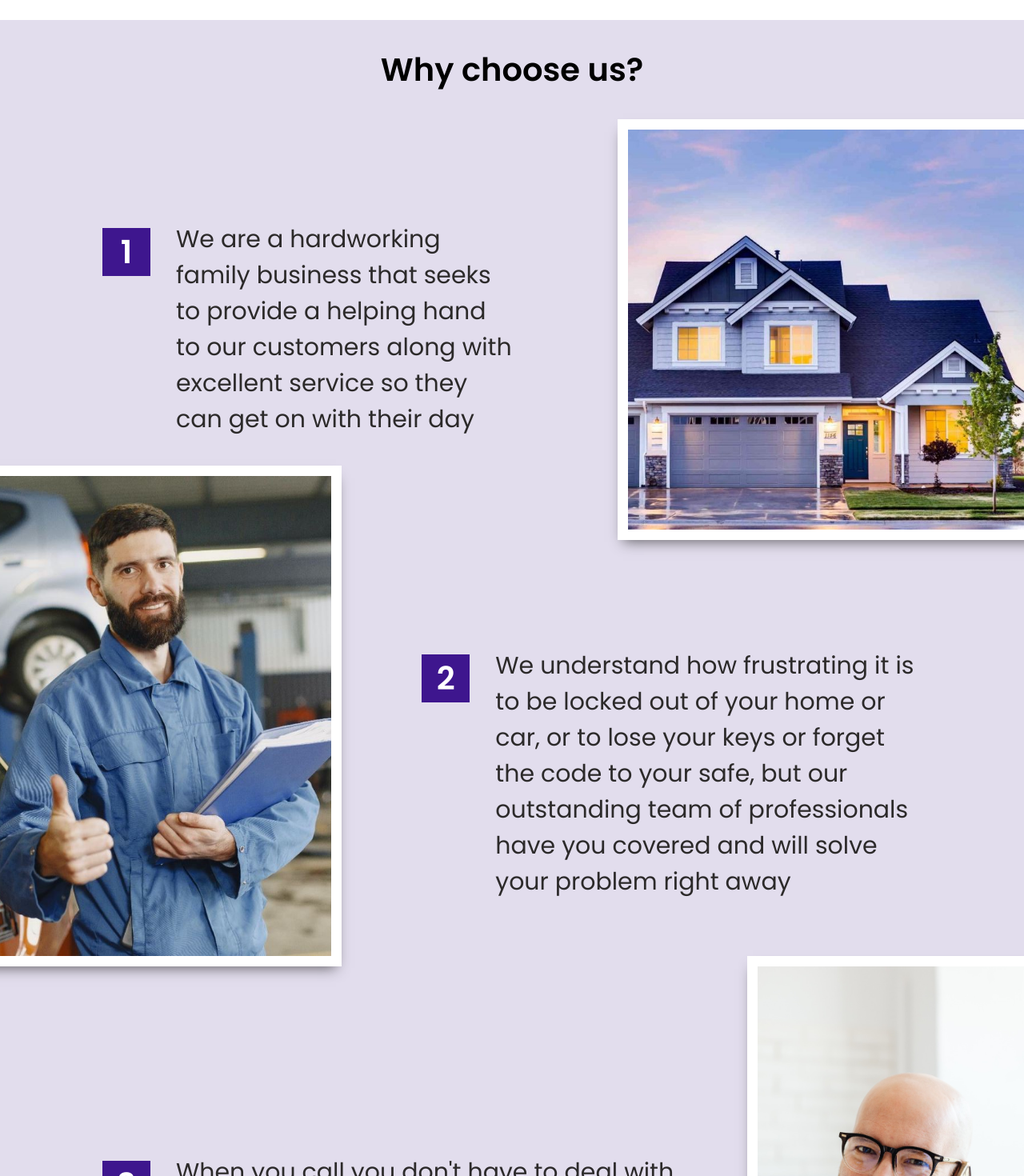
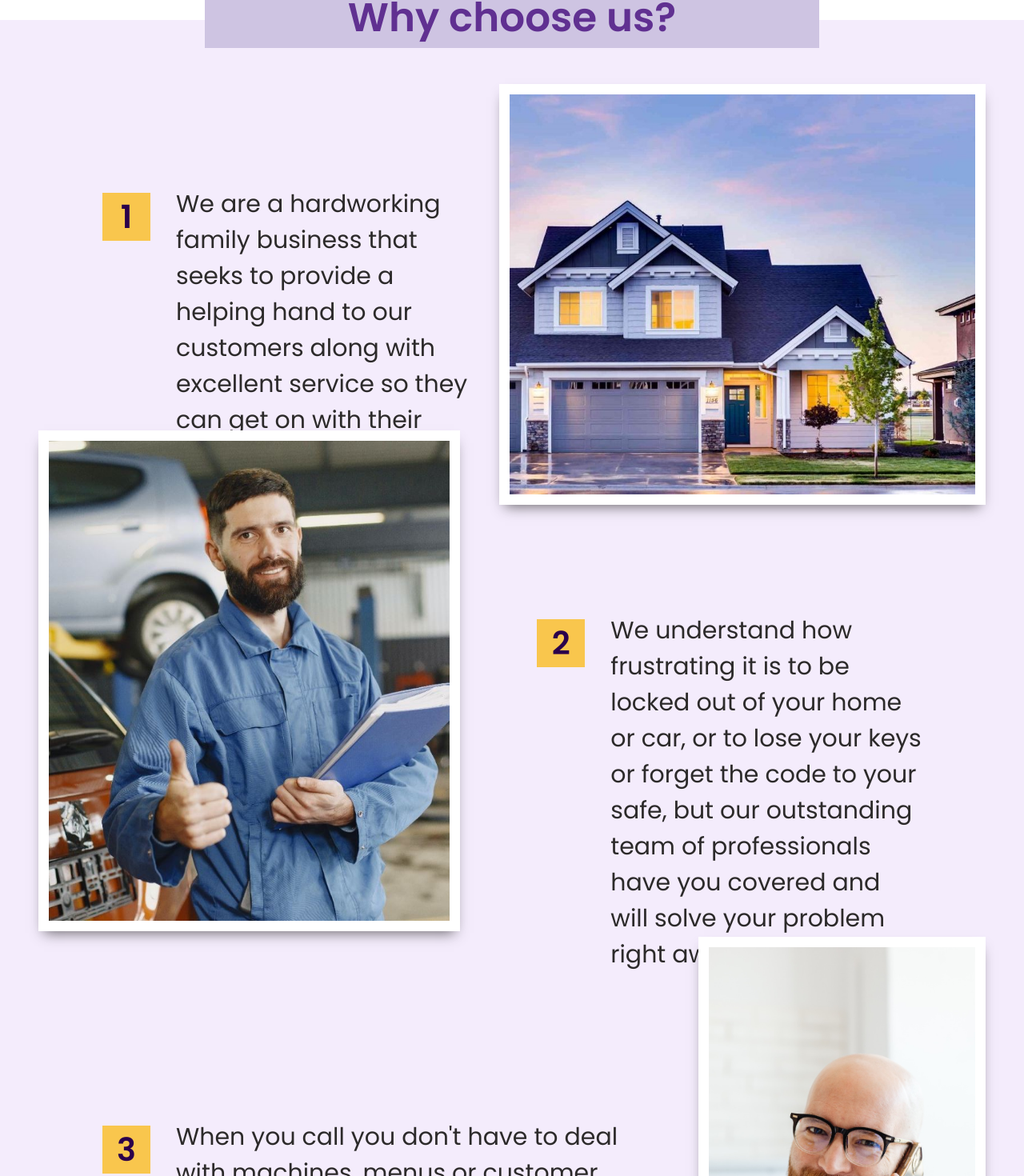
Before and after one commit to CarlosAC-29/Mr.Locksmith, a React (Create React App) app in the folder front-end/: page / in a window 1280 px wide. Shown: the part 1556-3026 px from the top of the page at 80% size. Built offline with nearby package versions, Linux system fonts and the light colour scheme.

Commit message:
whyChooseus

```diff
--- a/front-end/src/components/WhyChooseUs.jsx
+++ b/front-end/src/components/WhyChooseUs.jsx
@@ -5,10 +5,11 @@ import './styles/WhyChooseUs.scss';
 
 const WhyChooseUs = () => {
     return (
-        <div className="all">
+        <div className="container">
             <div className="title">
                 <h1>Why choose us?</h1>
             </div>
+            <div className="all">
             <div className="one">
                 <div className="text">
                     <div className="number">
@@ -57,6 +58,7 @@ const WhyChooseUs = () => {
                 </div>
             </div>
         </div>
+        </div>
     )
 }
 export default WhyChooseUs
--- a/front-end/src/components/styles/WhyChooseUs.scss
+++ b/front-end/src/components/styles/WhyChooseUs.scss
@@ -1,19 +1,34 @@
 @import '../../variables.scss';
 @import '../../media';
 
-.all {
-    background-color: #E2DDED;
-    overflow-x: hidden;
+.container {
+    position: relative;
 
     .title {
+        position: absolute;
+        background-color: #CEC4E2;
         text-align: center;
-        padding: 2rem;
-        font-size: 20px;
+        font-size: 25px;
+        width: 60%;
+        left: 20%;
+        transform: translateY(-40px);
+        z-index: 100;
+        color: #603091;
+
+        @include media('<=phone') {
+            font-size: 15px;
+        }
     }
 
+    .all {
+        background-color: #F4ECFC;
+        position: absolute;
+
         .one {
+            margin-top: 5rem;
             display: flex;
-        @include media('<=phone'){
+
+            @include media('<=phone') {
                 display: inline;
             }
 
@@ -22,58 +37,75 @@
                 margin-right: 2rem;
                 display: flex;
                 color: #2C2A2A;
-            @include media('<=phone'){
-                margin-top: 1rem;
-                align-content: center;
-                justify-content: center;
+
+                @include media('<=phone') {
+                    margin-top: 7rem;
+                    margin-right: 1rem;
+                    margin-bottom: 1rem;
                 }
 
                 .number {
                     margin-left: 8rem;
-                background-color: #3E168E;
+                    background-color: #F9C64D;
                     min-width: 60px;
                     height: 60px;
                     text-align: center;
                     align-content: center;
                     transform: translateY(8px);
-                @include media('<=desktop'){
-                    margin-left: 5rem;
+
+                    h1 {
+                        color: #2C004B;
+                        font-size: 40px;
+                        @include media('<=phone') {
+                            font-size: 28px;
                         }
-                @include media('<=phone'){
-                    margin-left: 1rem;
                     }
 
-                h1 {
-                    color: white;
-                    font-size: 40px;
+                    @include media('<=phone') {
+                        margin-left: 1rem;
+                        min-width: 40px;
+                        height: 40px;
                     }
                 }
 
                 p {
                     font-size: 30px;
                     margin-left: 2rem;
-                @include media('<=desktop'){
-                    font-size: 20px;
+
+                    @include media('<=phone') {
+                        font-size: 19px;
+                        margin-left: 1rem;
                     }
                 }
             }
 
+            .image{
+                @include media('<=phone') {
+                    display: flex;
+                    justify-content: center;
+                    align-content: center;
+                }
+
                 img {
+                    margin-right: 3rem;
                     height: 500px;
                     border: 13px solid white;
                     -webkit-box-shadow: 0px 9px 16px -7px rgba(44, 42, 42, 0.69);
                     -moz-box-shadow: 0px 9px 16px -7px rgba(44, 42, 42, 0.69);
                     box-shadow: 0px 9px 16px -7px rgba(44, 42, 42, 0.69);
-            transform: translateX(100px);
-            @include media('<=desktop'){
-                height: 400px;
+                    @include media('<=phone') {
+                        height: 250px;
+                        margin-right: 0px;
                     }
                 }
             }
 
-    .two{
+        }
+
+        .two {
             display: flex;
-        @include media('<=phone'){
+
+            @include media('<=phone') {
                 display: inline;
             }
 
@@ -81,14 +113,14 @@
                 margin-top: 8rem;
                 display: flex;
                 color: #2C2A2A;
-            @include media('<=phone'){
+                @include media('<=phone') {
                     margin-top: 1rem;
-                align-content: center;
-                justify-content: center;
+                    margin-bottom: 1rem;
                 }
 
                 .number {
-                background-color: #3E168E;
+                    margin-left: 6rem;
+                    background-color: #F9C64D;
                     min-width: 60px;
                     height: 60px;
                     text-align: center;
@@ -96,8 +128,17 @@
                     transform: translateY(8px);
 
                     h1 {
-                    color: white;
+                        color: #2C004B;
                         font-size: 40px;
+                        @include media('<=phone') {
+                            font-size: 28px;
+                        }
+                    }
+
+                    @include media('<=phone') {
+                        margin-left: 1rem;
+                        min-width: 40px;
+                        height: 40px;
                     }
                 }
 
@@ -105,23 +146,35 @@
                     font-size: 30px;
                     margin-left: 2rem;
                     margin-right: 8rem;
-                @include media('<=desktop'){
-                    font-size: 20px;
-                    margin-right: 5rem;
+                    @include media('<=phone') {
+                        font-size: 19px;
+                        margin-left: 1rem;
+                        margin-right: 1rem;
                     }
                 }
             }
 
+            .image{
+                @include media('<=phone') {
+                    display: flex;
+                    justify-content: center;
+                    align-content: center;
+                }
+
                 img {
+                    margin-left: 3rem;
                     height: 600px;
                     border: 13px solid white;
                     -webkit-box-shadow: 0px 9px 16px -7px rgba(44, 42, 42, 0.69);
                     -moz-box-shadow: 0px 9px 16px -7px rgba(44, 42, 42, 0.69);
                     box-shadow: 0px 9px 16px -7px rgba(44, 42, 42, 0.69);
-            transform:translate(-100px,-100px);
-            @include media('<=desktop'){
-                height: 500px;
-                transform:translate(-100px,-65px);
+                    transform: translateY(-100px);
+                    @include media('<=phone') {
+                        height: 250px;
+                        transform: translateY(0px);
+                        margin-left: 0px;
+                        margin-top: 3rem;
+                    }
                 }
             }
         }
@@ -129,7 +182,8 @@
         .three {
             margin-bottom: 4rem;
             display: flex;
-        @include media('<=phone'){
+
+            @include media('<=phone') {
                 display: inline;
             }
 
@@ -138,52 +192,67 @@
                 margin-right: 2rem;
                 display: flex;
                 color: #2C2A2A;
-            @include media('<=phone'){
-                margin-top: 1rem;
-                align-content: center;
-                justify-content: center;
+                @include media('<=phone') {
+                    margin-top: 3rem;
+                    margin-bottom: 1rem;
                 }
 
                 .number {
                     margin-left: 8rem;
-                background-color: #3E168E;
+                    background-color: #F9C64D;
                     min-width: 60px;
                     height: 60px;
                     text-align: center;
                     align-content: center;
                     transform: translateY(8px);
-                @include media('<=desktop'){
-                    margin-left: 5rem;
+
+                    h1 {
+                        color: #2C004B;
+                        font-size: 40px;
+                        @include media('<=phone') {
+                            font-size: 28px;
                         }
-                @include media('<=phone'){
-                    margin-left: 1rem;
                     }
 
-                h1 {
-                    color: white;
-                    font-size: 40px;
+                    @include media('<=phone') {
+                        margin-left: 1rem;
+                        min-width: 40px;
+                        height: 40px;
                     }
                 }
 
                 p {
                     font-size: 30px;
                     margin-left: 2rem;
-                @include media('<=desktop'){
-                    font-size: 20px;
+                    @include media('<=phone') {
+                        font-size: 19px;
+                        margin-left: 1rem;
                     }
                 }
             }
 
+            .image{
+                @include media('<=phone') {
+                    display: flex;
+                    justify-content: center;
+                    align-content: center;
+                }
+
                 img {
+                    margin-right: 3rem;
                     height: 500px;
                     border: 13px solid white;
                     -webkit-box-shadow: 0px 9px 16px -7px rgba(44, 42, 42, 0.69);
                     -moz-box-shadow: 0px 9px 16px -7px rgba(44, 42, 42, 0.69);
                     box-shadow: 0px 9px 16px -7px rgba(44, 42, 42, 0.69);
-            transform:translate(13px,-120px);
-            @include media('<=desktop'){
-                height: 400px;
+                    transform: translateY(-100px);
+                    @include media('<=phone') {
+                        height: 250px;
+                        margin-right: 0px;
+                        transform: translateY(0px);
                     }
                 }
             }
         }
+    }
+}
```
Also changed, not shown: front-end/src/App.scss (line endings or trailing spaces). Lines whose indentation alone changed are shown as unchanged.
